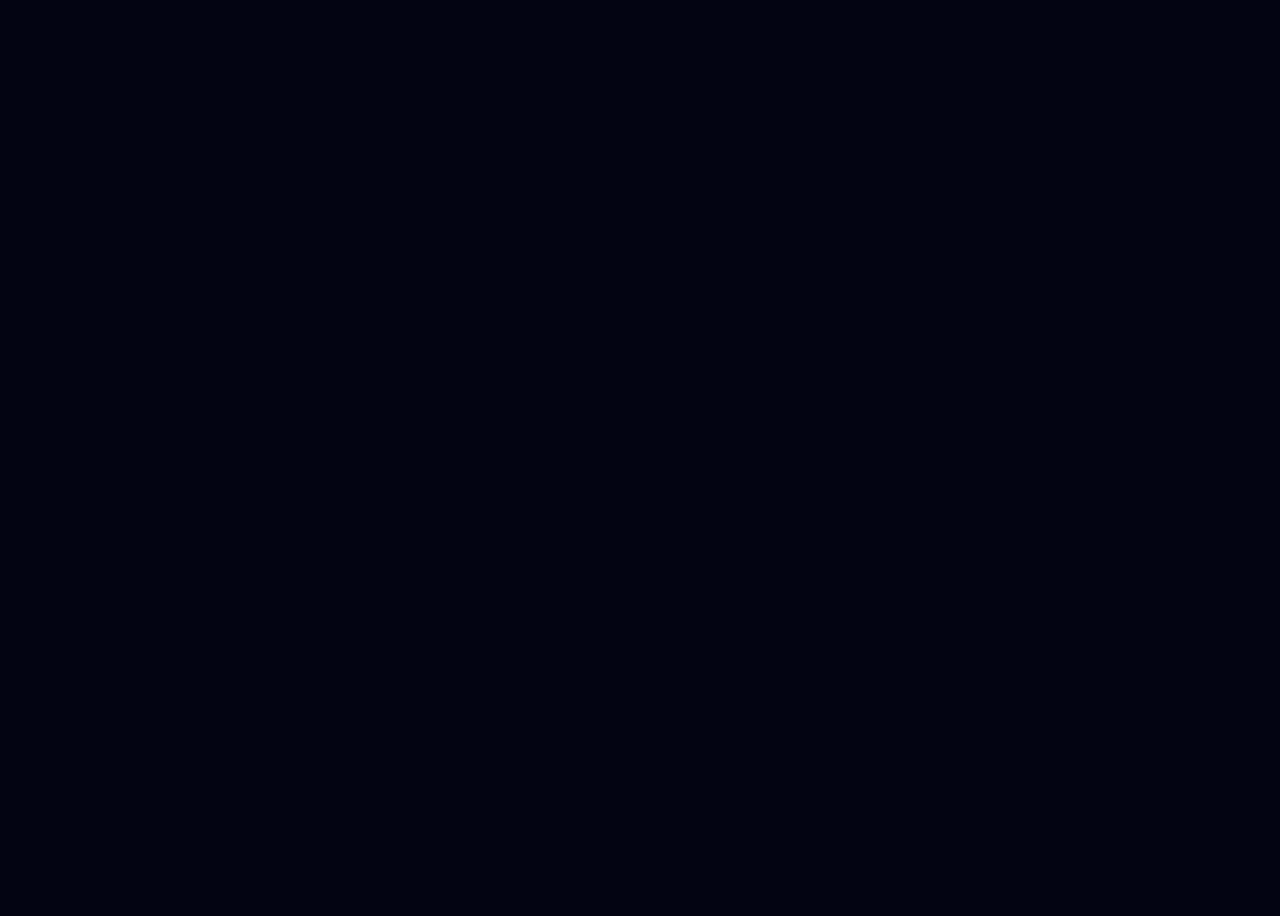
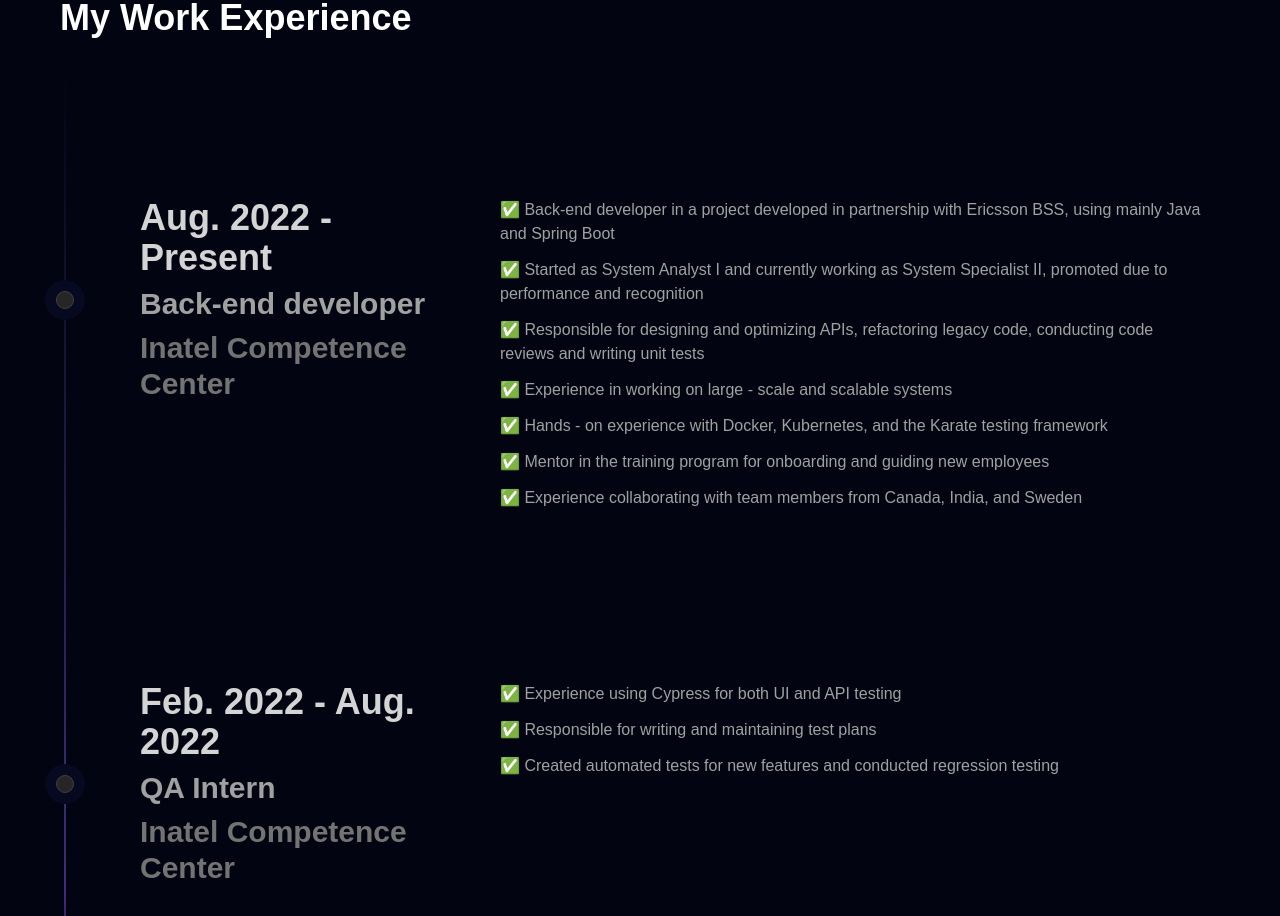
Before and after one commit to GabrielPivoto/portfolio, a React (Vite) app: page / in a window 1280 px wide. Shown: the part 1602-2518 px from the top of the page. Built offline with nearby package versions, Linux system fonts and the light colour scheme; a web font is replaced by a local one.

Commit message:
Add Experience page

```diff
--- a/src/App.jsx
+++ b/src/App.jsx
@@ -1,6 +1,7 @@
 import Navbar from './sections/Navbar'
 import Hero from './sections/Hero'
 import About from './sections/About'
+import Experiences from './sections/Experiences'
 
 const App = () => {
   return (
@@ -8,10 +9,7 @@
       <Navbar />
       <Hero />
       <About />
-      <section className="min-h-screen" />
-      <section className="min-h-screen" />
-      <section className="min-h-screen" />
-      <section className="min-h-screen" />
+      <Experiences />
       <section className="min-h-screen" />
       <section className="min-h-screen" />
     </div>
--- /dev/null
+++ b/src/components/Timeline.jsx
@@ -0,0 +1,75 @@
+"use client";
+import { useScroll, useTransform, motion } from "framer-motion";
+import { useEffect, useRef, useState } from "react";
+
+export const Timeline = ({ data }) => {
+    const ref = useRef(null);
+    const containerRef = useRef(null);
+    const [height, setHeight] = useState(0);
+
+    useEffect(() => {
+        if (ref.current) {
+            const rect = ref.current.getBoundingClientRect();
+            setHeight(rect.height);
+        }
+    }, [ref]);
+
+    const { scrollYProgress } = useScroll({
+        target: containerRef,
+        offset: ["start 10%", "end 50%"],
+    });
+
+    const heightTransform = useTransform(scrollYProgress, [0, 1], [0, height]);
+    const opacityTransform = useTransform(scrollYProgress, [0, 0.1], [0, 1]);
+
+    return (
+        <div className="c-space section-spacing" ref={containerRef}>
+            <h2 className="text-heading">My Work Experience</h2>
+            <div ref={ref} className="relative pb-20">
+                {data.map((item, index) => (
+                    <div
+                        key={index}
+                        className="flex justify-start pt-10 md:pt-40 md:gap-10"
+                    >
+                        <div className="sticky z-40 flex flex-col items-center self-start max-w-xs md:flex-row top-40 lg:max-w-sm md:w-full">
+                            <div className="absolute flex items-center justify-center w-10 h-10 rounded-full -left-[15px] bg-midnight">
+                                <div className="w-4 h-4 p-2 border rounded-full bg-neutral-800 border-neutral-700" />
+                            </div>
+                            <div className="flex-col hidden gap-2 text-xl font-bold md:flex md:pl-20 md:text-4xl text-neutral-300">
+                                <h3>{item.date}</h3>
+                                <h3 className="text-3xl text-neutral-400">{item.title}</h3>
+                                <h3 className="text-3xl text-neutral-500">{item.job}</h3>
+                            </div>
+                        </div>
+
+                        <div className="relative w-full pl-20 pr-4 md:pl-4">
+                            <div className="block mb-4 text-2xl font-bold text-left text-neutral-300 md:hidden ">
+                                <h3>{item.date}</h3>
+                                <h3>{item.job}</h3>
+                            </div>
+                            {item.contents.map((content, index) => (
+                                <p className="mb-3 font-normal text-neutral-400" key={index}>
+                                    {content}
+                                </p>
+                            ))}
+                        </div>
+                    </div>
+                ))}
+                <div
+                    style={{
+                        height: height + "px",
+                    }}
+                    className="absolute md:left-1 left-1 top-0 overflow-hidden w-[2px] bg-[linear-gradient(to_bottom,var(--tw-gradient-stops))] from-transparent from-[0%] via-neutral-700 to-transparent to-[99%]  [mask-image:linear-gradient(to_bottom,transparent_0%,black_10%,black_90%,transparent_100%)] "
+                >
+                    <motion.div
+                        style={{
+                            height: heightTransform,
+                            opacity: opacityTransform,
+                        }}
+                        className="absolute inset-x-0 top-0  w-[2px] bg-gradient-to-t from-purple-500 via-lavender/50 to-transparent from-[0%] via-[10%] rounded-full"
+                    />
+                </div>
+            </div>
+        </div>
+    );
+};
--- /dev/null
+++ b/src/constants/index.js
@@ -0,0 +1,26 @@
+export const experiences = [
+  {
+    title: "Back-end developer",
+    job: "Inatel Competence Center",
+    date: "Aug. 2022 - Present",
+    contents: [
+      "✅ Back-end developer in a project developed in partnership with Ericsson BSS, using mainly Java and Spring Boot",
+      "✅ Started as System Analyst I and currently working as System Specialist II, promoted due to performance and recognition",
+      "✅ Responsible for designing and optimizing APIs, refactoring legacy code, conducting code reviews and writing unit tests",
+      "✅ Experience in working on large - scale and scalable systems",
+      "✅ Hands - on experience with Docker, Kubernetes, and the Karate testing framework",
+      "✅ Mentor in the training program for onboarding and guiding new employees",
+      "✅ Experience collaborating with team members from Canada, India, and Sweden"
+    ],
+  },
+  {
+    title: "QA Intern",
+    job: "Inatel Competence Center",
+    date: "Feb. 2022 - Aug. 2022",
+    contents: [
+      "✅ Experience using Cypress for both UI and API testing",
+      "✅ Responsible for writing and maintaining test plans",
+      "✅ Created automated tests for new features and conducted regression testing"
+    ],
+  },
+];
--- a/src/sections/About.jsx
+++ b/src/sections/About.jsx
@@ -8,7 +8,7 @@
     const grid2Container = useRef()
 
     return (
-        <section className="c-space section-spacing">
+        <section className="c-space mb-20">
             <h2 className="text-heading">About me</h2>
             <div className="grid grid-cols-1 gap-4 md:grid-cols-6 md:auto-rows-[18rem] mt-12">
                 <div className="flex items-end grid-black-color grid-1">
--- /dev/null
+++ b/src/sections/Experiences.jsx
@@ -0,0 +1,12 @@
+import { Timeline } from "../components/Timeline"
+import { experiences } from "../constants"
+
+const Experiences = () => {
+    return (
+        <div className="w-full">
+            <Timeline data={experiences} />
+        </div>
+    )
+}
+
+export default Experiences
```
